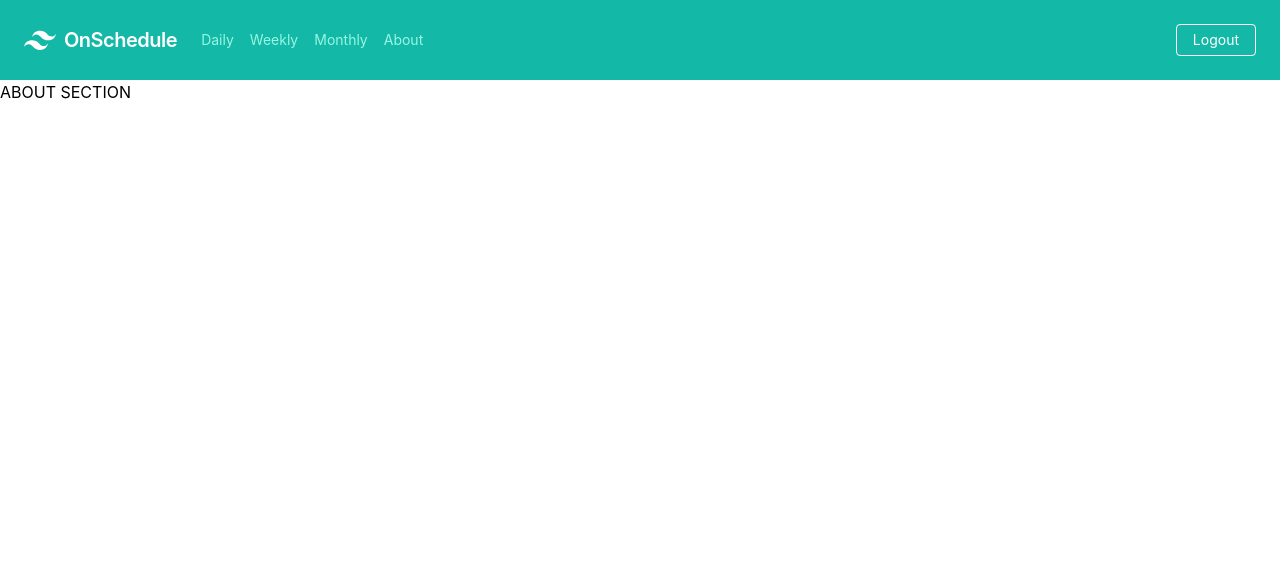
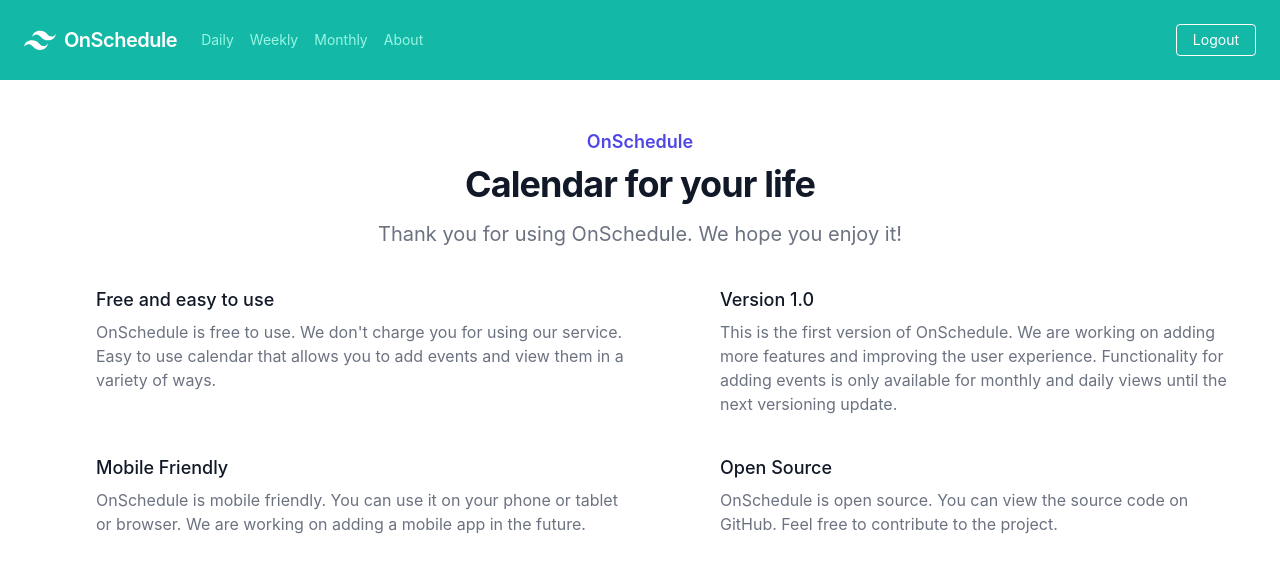
Before and after one commit to veidul/onSchedule, a Next.js app: page /components/about in a window 1280 px wide. Shown: the top 572 px of the page. Built offline with nearby package versions, Linux system fonts and the light colour scheme; no server answers; sample sign-in values are in the browser's storage.

Commit message:
Version 1.0 ready to go live.

```diff
--- a/pages/components/about.js
+++ b/pages/components/about.js
@@ -1,9 +1,72 @@
 import React from "react";
 import { getSession } from "next-auth/react";
 import { Router } from "react-router-dom";
+
+import {
+  BoltIcon,
+  ChatBubbleBottomCenterTextIcon,
+  GlobeAltIcon,
+  ScaleIcon,
+} from "@heroicons/react/solid";
+
+const features = [
+  {
+    name: "Free and easy to use",
+    description:
+      "OnSchedule is free to use. We don't charge you for using our service. Easy to use calendar that allows you to add events and view them in a variety of ways.",
+  },
+  {
+    name: "Version 1.0",
+    description:
+      "This is the first version of OnSchedule. We are working on adding more features and improving the user experience. Functionality for adding events is only available for monthly and daily views until the next versioning update.",
+  },
+  {
+    name: "Mobile Friendly",
+    description:
+      "OnSchedule is mobile friendly. You can use it on your phone or tablet or browser. We are working on adding a mobile app in the future.",
+  },
+  {
+    name: "Open Source",
+    description:
+      "OnSchedule is open source. You can view the source code on GitHub. Feel free to contribute to the project.",
+  },
+];
+
 const About = () => {
-  return <div>ABOUT SECTION</div>;
+  return (
+    <div className="bg-white py-12">
+      <div className="mx-auto max-w-7xl px-4 sm:px-6 lg:px-8">
+        <div className="lg:text-center">
+          <h2 className="text-lg font-semibold text-indigo-600">OnSchedule</h2>
+          <p className="mt-2 text-3xl font-bold leading-8 tracking-tight text-gray-900 sm:text-4xl">
+            Calendar for your life
+          </p>
+          <p className="mt-4 max-w-2xl text-xl text-gray-500 lg:mx-auto">
+            Thank you for using OnSchedule. We hope you enjoy it!
+          </p>
+        </div>
+
+        <div className="mt-10">
+          <dl className="space-y-10 md:grid md:grid-cols-2 md:gap-x-8 md:gap-y-10 md:space-y-0">
+            {features.map((feature) => (
+              <div key={feature.name} className="relative">
+                <dt>
+                  <p className="ml-16 text-lg font-medium leading-6 text-gray-900">
+                    {feature.name}
+                  </p>
+                </dt>
+                <dd className="mt-2 ml-16 text-base text-gray-500">
+                  {feature.description}
+                </dd>
+              </div>
+            ))}
+          </dl>
+        </div>
+      </div>
+    </div>
+  );
 };
+
 export async function getServerSideProps(context) {
   const session = await getSession(context);
 
--- a/pages/components/burgerMenu.js
+++ b/pages/components/burgerMenu.js
@@ -1,6 +1,7 @@
 import { Fragment } from "react";
 import { Popover, Transition } from "@headlessui/react";
 import { ChevronDownIcon } from "@heroicons/react/solid";
+import LoginLogoutBtn from "./loginLogoutbtn";
 
 const solutions = [
   {
@@ -31,6 +32,7 @@ function classNames(...classes) {
 
 export default function BurgerMenu() {
   return (
+    <>
       <Popover className="relative">
         {({ open }) => (
           <>
@@ -83,5 +85,7 @@ export default function BurgerMenu() {
           </>
         )}
       </Popover>
+      <LoginLogoutBtn />
+    </>
   );
 }
```
Also changed, not shown: pages/components/weekly.js (+7 -0 lines). Lines whose indentation alone changed are shown as unchanged.
